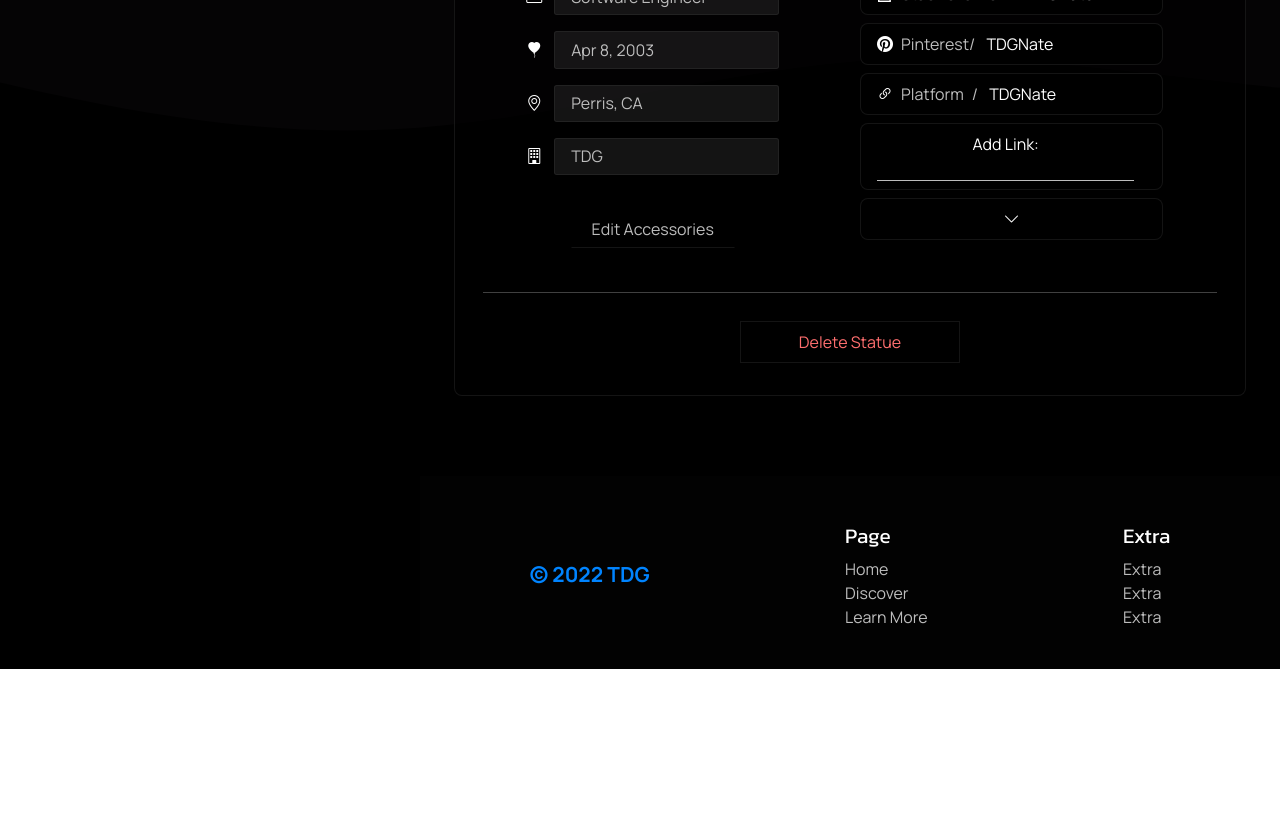
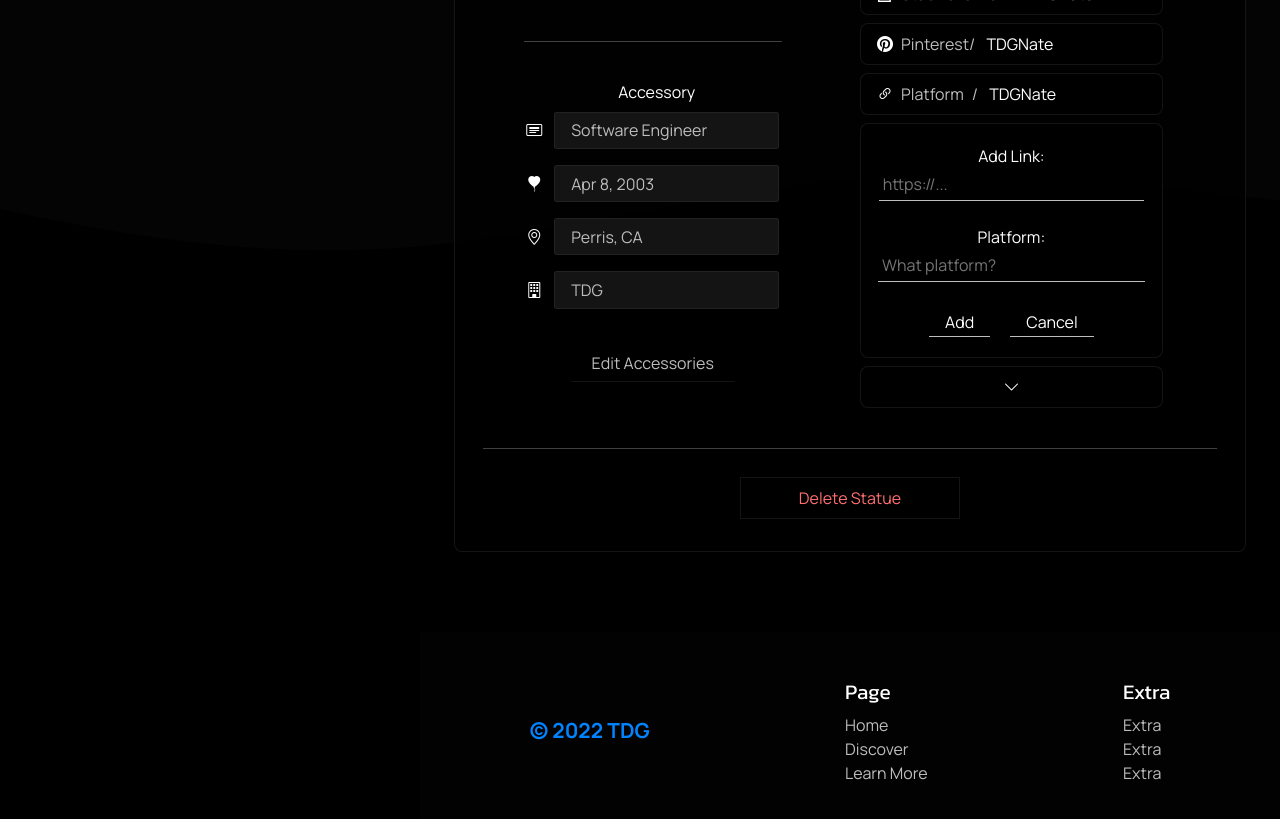
Before and after one commit to TDG-Org/Statue-Status, a React (Create React App) app in the folder client/: page /profile in a window 1280 px wide. Shown: the part 1660-2479 px from the top of the page. Before the commit the page ends 2329 px from the top, so only its background shows below. Built offline with nearby package versions, Linux system fonts and the light colour scheme.

Commit message:
completed the add social section

```diff
--- a/client/src/components/Statue/Profile Statue/ProfileStatueSecondary.jsx
+++ b/client/src/components/Statue/Profile Statue/ProfileStatueSecondary.jsx
@@ -148,16 +148,31 @@ const ProfileStatueSecondary = () => {
               <span>Add Link:</span>
               <input
                 type="text"
+                placeholder="https://..."
                 className="add-social-link"
               />
             </div>
             {/* social Platform  */}
             <div className="add-social-platform-sect">
-
+              <span>Platform:</span>
+              <input
+                type="text"
+                placeholder="What platform?"
+                className="add-social-platform"
+              />
             </div>
             {/* social link add or cancel  */}
             <div className="add-social-btns">
-
+              {/* add  */}
+              <button
+                className="add-social-btn"
+              >Add
+              </button>
+              {/* cancel  */}
+              <button
+                className="cancel-social-btn"
+              >Cancel
+              </button>
             </div>
           </li>
 
--- a/client/src/sass/components/ProfileStatue.scss
+++ b/client/src/sass/components/ProfileStatue.scss
@@ -342,24 +342,61 @@
             }
           }
         }
+
+        // Adding a New Social
         .add-social-link-li {
           display: flex;
-          flex-direction: row;
+          flex-direction: column;
+          justify-content: center;
+          align-items: center;
+
           span {
-            width: 100px;
+            width: 100%;
+            margin: .25rem 0;
           }
-          .add-social-link {
+
+          .add-social-link-sect,
+           .add-social-platform-sect {
+            margin: .75rem 0;
+          }
+
+          .add-social-link,
+           .add-social-platform {
+            padding: .25rem;
+            width: 100%;
+            border: none;
             margin: 0 auto;
-            width: 100%;
             background-color: transparent;
-            border: none;
             border-bottom: 1px solid $mid-light-clr;
-            &:focus {
-              border-radius: 0;
-              border-top: 1px solid $mid-light-clr;
+          }
+
+          .add-social-btns {
+            margin: .75rem 0;
+            display: flex;
+            flex-direction: row;
+            justify-content: center;
+            align-items: center;
+            gap: 1.25rem;
+            button {
+              border: none;
+              padding: .15rem 1rem;
+              border-bottom: 1px solid $mid-light-clr;
+              border-top: 1px solid transparent;
+              background: transparent;
+              color: $light-clr;
+              &:hover {
+                background: $low-dark-clr;
+                border-top: 1px solid $accent-clr;
+                border-bottom: 1px solid $accent-clr;
+              }
             }
           }
+          &:hover {
+            border: 1px solid $low-dark-clr;
+            background-color: $mid-dark-clr;
+          }
         }
+
         .more-socials-btn {
           display: flex;
           align-items: center;
@@ -368,6 +405,7 @@
             cursor: pointer;
           }
         }
+
         .social-extra-link-platform {
           color: $mid-light-clr;
         }
```
